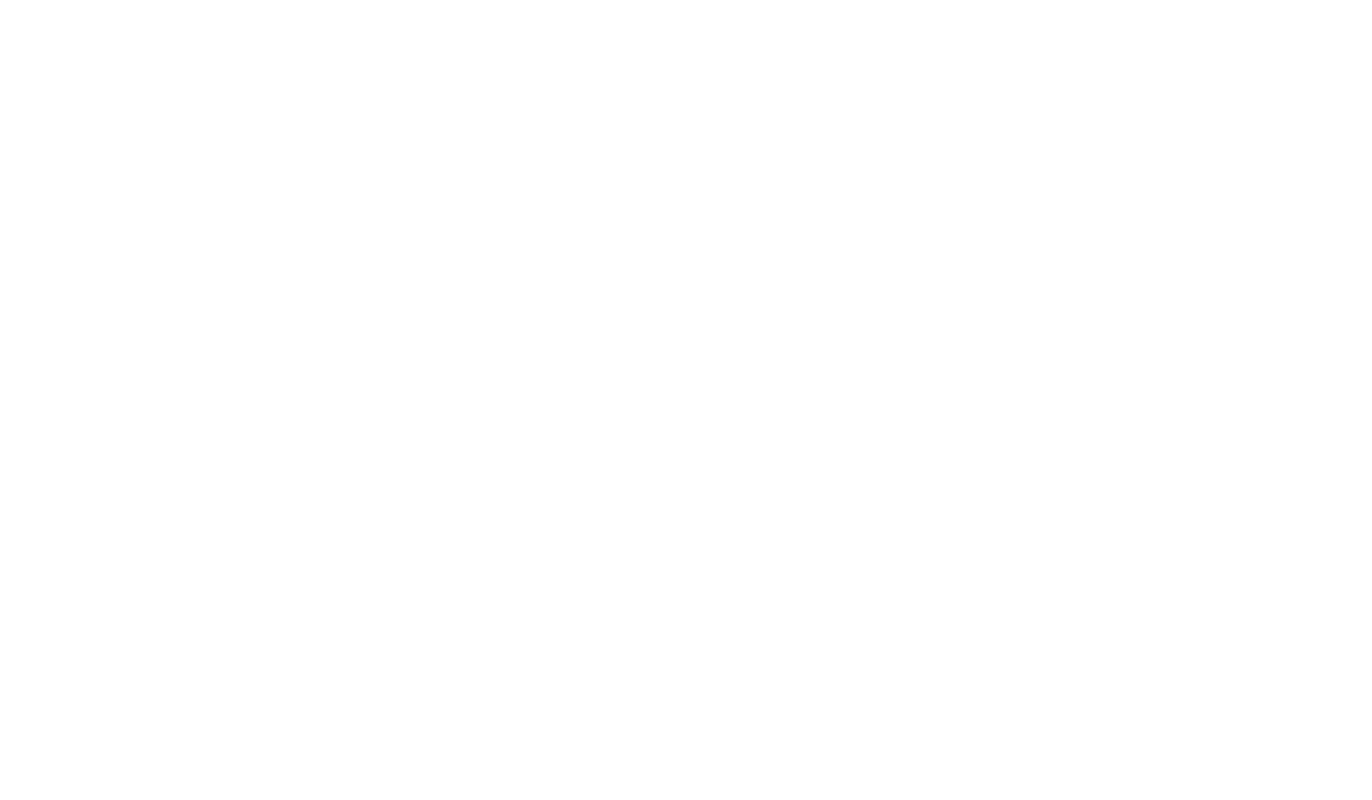
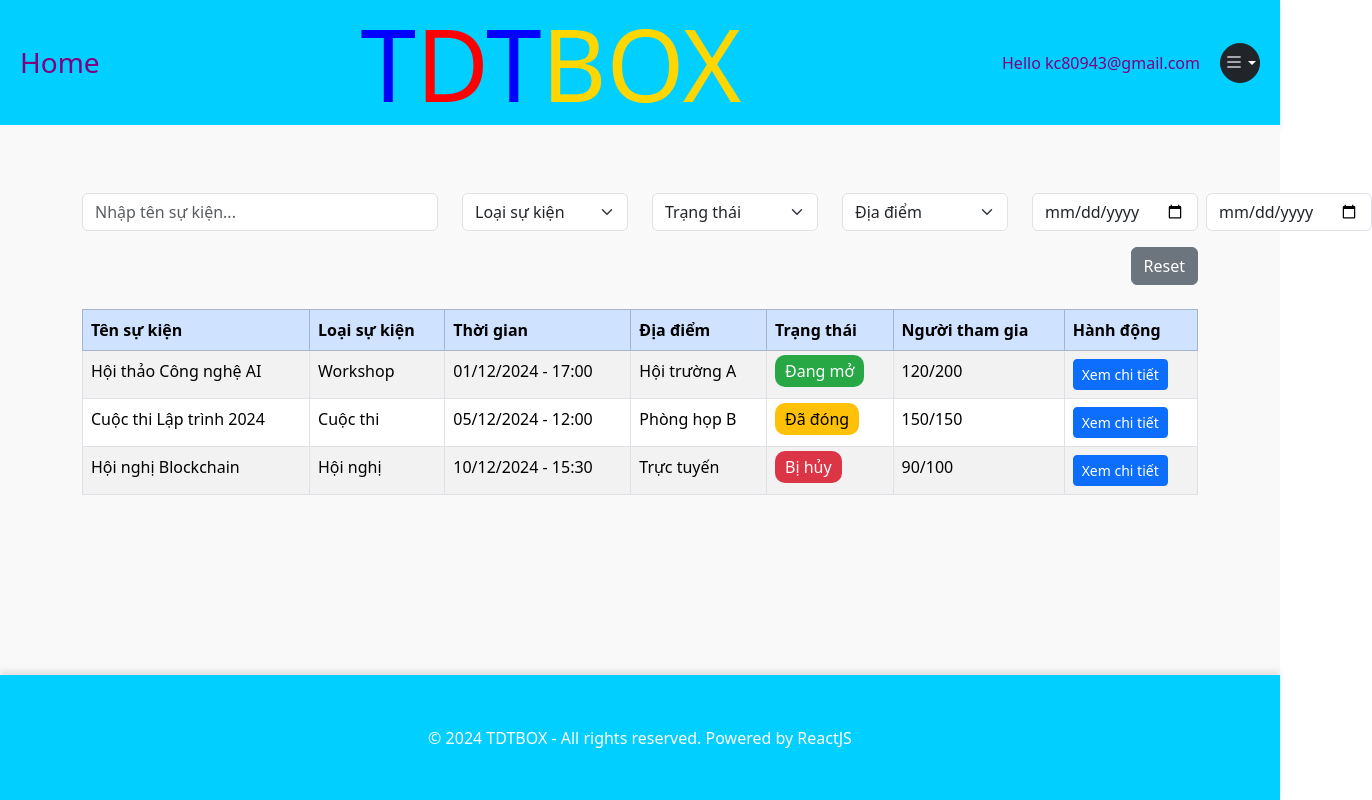
Before and after one commit to linhduy2192001/event-manager-fe, a React (Create React App) app in the folder event-manager/: page /ListEvent in a window 1280 px wide. Before the commit this address had no page. Shown: the whole page, 1372 px wide, since content can reach past the window. Built offline with nearby package versions, Linux system fonts and the light colour scheme.

Commit message:
list event

```diff
--- a/event-manager/src/App.tsx
+++ b/event-manager/src/App.tsx
@@ -8,6 +8,7 @@ import LoginPage from "./pages/LoginPage";
 import HomePage from "./pages/HomePage";
 import PersonalPage from "./pages/PersonalPage"; // Import PersonalPage
 import DetailPersonal from "./pages/DetailPersonal"; // Import DetailPersonal
+import ListEvent from "./pages/ListEvent";
 
 const App: React.FC = () => {
   return (
@@ -19,6 +20,7 @@ const App: React.FC = () => {
           <Route path="new" element={<PersonalPage />} />
           <Route path="edit" element={<PersonalPage />} />
           <Route path="detailPersonal" element={<DetailPersonal />} /> {/* Route Detail */}
+          <Route path="ListEvent" element={<ListEvent />}></Route>
         </Route>
 
         {/* Authentication Routes */}
@@ -28,6 +30,7 @@ const App: React.FC = () => {
 
         {/* Dashboard Routes */}
         <Route path="/dashboard" element={<DashboardLayout />}></Route>
+
       </Routes>
     </Router>
   );
--- a/event-manager/src/Components/Header.tsx
+++ b/event-manager/src/Components/Header.tsx
@@ -30,7 +30,7 @@ const Header: React.FC<HeaderProps> = ({ pageTitle, userEmail }) => {
 
       {/* Chính giữa: Logo */}
       <div style={{ textAlign: "center" }}>
-        <h1 style={{ fontSize: "30px", margin: 0 }}>
+        <h1 style={{ fontSize: "100px", margin: 0 }}>
           <span style={{ color: "blue" }}>T</span>
           <span style={{ color: "red" }}>D</span>
           <span style={{ color: "blue" }}>T</span>
--- a/event-manager/src/pages/HomePage.tsx
+++ b/event-manager/src/pages/HomePage.tsx
@@ -10,7 +10,7 @@ const HomePage: React.FC = () => {
     { title: "Personal", icon: "👤", link: "/detailPersonal" },
     { title: "Schedule", icon: "📅", link: "/schedule" },
     { title: "History", icon: "📖", link: "/history" },
-    { title: "Event", icon: "🎤", link: "/event" },
+    { title: "Event", icon: "🎤", link: "/ListEvent" },
     { title: "Notifications", icon: "🔔", link: "/notifications" },
     { title: "Feedback", icon: "⭐", link: "/feedback" },
   ];
--- /dev/null
+++ b/event-manager/src/pages/ListEvent.tsx
@@ -0,0 +1,205 @@
+import React, { useState } from "react";
+import { useNavigate } from "react-router-dom";
+
+interface EventData {
+  id: number;
+  name: string;
+  type: string;
+  time: string;
+  location: string;
+  status: string;
+  participants: string;
+}
+
+const ListEvent: React.FC = () => {
+  const navigate = useNavigate();
+
+  // Mock dữ liệu sự kiện
+  const [events] = useState<EventData[]>([
+    {
+      id: 1,
+      name: "Hội thảo Công nghệ AI",
+      type: "Workshop",
+      time: "01/12/2024 - 17:00",
+      location: "Hội trường A",
+      status: "Đang mở",
+      participants: "120/200",
+    },
+    {
+      id: 2,
+      name: "Cuộc thi Lập trình 2024",
+      type: "Cuộc thi",
+      time: "05/12/2024 - 12:00",
+      location: "Phòng họp B",
+      status: "Đã đóng",
+      participants: "150/150",
+    },
+    {
+      id: 3,
+      name: "Hội nghị Blockchain",
+      type: "Hội nghị",
+      time: "10/12/2024 - 15:30",
+      location: "Trực tuyến",
+      status: "Bị hủy",
+      participants: "90/100",
+    },
+  ]);
+
+  // State bộ lọc
+  const [search, setSearch] = useState<string>("");
+  const [filterType, setFilterType] = useState<string>("");
+  const [filterStatus, setFilterStatus] = useState<string>("");
+  const [filterLocation, setFilterLocation] = useState<string>("");
+  const [filterStartDate, setFilterStartDate] = useState<string>("");
+  const [filterEndDate, setFilterEndDate] = useState<string>("");
+
+  // Hàm reset các bộ lọc
+  const resetFilters = () => {
+    setSearch("");
+    setFilterType("");
+    setFilterStatus("");
+    setFilterLocation("");
+    setFilterStartDate("");
+    setFilterEndDate("");
+  };
+
+  // Xử lý tìm kiếm và lọc
+  const filteredEvents = events.filter((event) => {
+    const matchesSearch = event.name.toLowerCase().includes(search.toLowerCase());
+    const matchesType = filterType ? event.type === filterType : true;
+    const matchesStatus = filterStatus ? event.status === filterStatus : true;
+    const matchesLocation = filterLocation ? event.location === filterLocation : true;
+    // Giả lập logic kiểm tra thời gian
+    const matchesTime =
+      (!filterStartDate || new Date(event.time.split(" - ")[0]) >= new Date(filterStartDate)) &&
+      (!filterEndDate || new Date(event.time.split(" - ")[0]) <= new Date(filterEndDate));
+    return matchesSearch && matchesType && matchesStatus && matchesLocation && matchesTime;
+  });
+
+  // Hàm render trạng thái với màu sắc
+  const renderStatusTag = (status: string) => {
+    const statusStyles: { [key: string]: React.CSSProperties } = {
+      "Đang mở": { backgroundColor: "#28a745", color: "white", padding: "5px 10px", borderRadius: "10px" },
+      "Đã đóng": { backgroundColor: "#ffc107", color: "black", padding: "5px 10px", borderRadius: "10px" },
+      "Bị hủy": { backgroundColor: "#dc3545", color: "white", padding: "5px 10px", borderRadius: "10px" },
+    };
+    return <span style={statusStyles[status] || {}}>{status}</span>;
+  };
+
+  return (
+    <div className="container my-5">
+      {/* Bộ lọc */}
+      <div className="row mb-4">
+        <div className="col-md-4 mb-3">
+          <input
+            type="text"
+            className="form-control"
+            placeholder="Nhập tên sự kiện..."
+            value={search}
+            onChange={(e) => setSearch(e.target.value)}
+          />
+        </div>
+        <div className="col-md-2 mb-3">
+          <select
+            className="form-select"
+            value={filterType}
+            onChange={(e) => setFilterType(e.target.value)}
+          >
+            <option value="">Loại sự kiện</option>
+            <option value="Workshop">Hội thảo</option>
+            <option value="Cuộc thi">Cuộc thi</option>
+            <option value="Hội nghị">Hội nghị</option>
+          </select>
+        </div>
+        <div className="col-md-2 mb-3">
+          <select
+            className="form-select"
+            value={filterStatus}
+            onChange={(e) => setFilterStatus(e.target.value)}
+          >
+            <option value="">Trạng thái</option>
+            <option value="Đang mở">Đang mở</option>
+            <option value="Đã đóng">Đã đóng</option>
+            <option value="Bị hủy">Bị hủy</option>
+          </select>
+        </div>
+        <div className="col-md-2 mb-3">
+          <select
+            className="form-select"
+            value={filterLocation}
+            onChange={(e) => setFilterLocation(e.target.value)}
+          >
+            <option value="">Địa điểm</option>
+            <option value="Hội trường A">Hội trường A</option>
+            <option value="Phòng họp B">Phòng họp B</option>
+            <option value="Trực tuyến">Trực tuyến</option>
+          </select>
+        </div>
+        <div className="col-md-2 mb-3 d-flex gap-2">
+          <input
+            type="date"
+            className="form-control"
+            value={filterStartDate}
+            onChange={(e) => setFilterStartDate(e.target.value)}
+          />
+          <input
+            type="date"
+            className="form-control"
+            value={filterEndDate}
+            onChange={(e) => setFilterEndDate(e.target.value)}
+          />
+        </div>
+        <div className="col-md-12 text-end">
+          <button className="btn btn-secondary" onClick={resetFilters}>
+            Reset
+          </button>
+        </div>
+      </div>
+
+      {/* Danh sách sự kiện */}
+      <table className="table table-striped table-bordered">
+        <thead className="table-primary">
+          <tr>
+            <th>Tên sự kiện</th>
+            <th>Loại sự kiện</th>
+            <th>Thời gian</th>
+            <th>Địa điểm</th>
+            <th>Trạng thái</th>
+            <th>Người tham gia</th>
+            <th>Hành động</th>
+          </tr>
+        </thead>
+        <tbody>
+          {filteredEvents.length > 0 ? (
+            filteredEvents.map((event) => (
+              <tr key={event.id}>
+                <td>{event.name}</td>
+                <td>{event.type}</td>
+                <td>{event.time}</td>
+                <td>{event.location}</td>
+                <td>{renderStatusTag(event.status)}</td>
+                <td>{event.participants}</td>
+                <td>
+                  <button
+                    className="btn btn-primary btn-sm"
+                    onClick={() => navigate(`/events/${event.id}`)}
+                  >
+                    Xem chi tiết
+                  </button>
+                </td>
+              </tr>
+            ))
+          ) : (
+            <tr>
+              <td colSpan={7} className="text-center">
+                Không có sự kiện phù hợp.
+              </td>
+            </tr>
+          )}
+        </tbody>
+      </table>
+    </div>
+  );
+};
+
+export default ListEvent;
```
